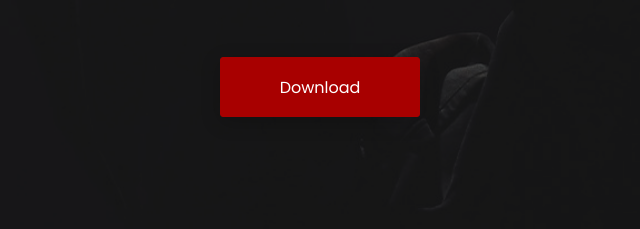
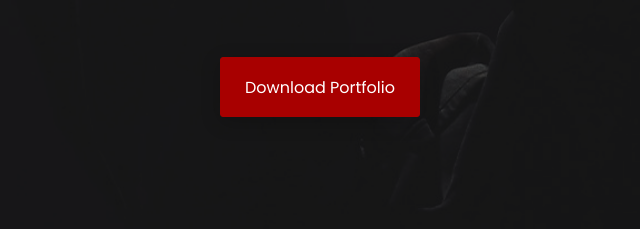
Before and after one commit to moonproduction/fr, a plain HTML site: page index.html in a window 1280 px wide. Shown: the part 543-772 px from the top of the page, 320-960 px from the left. Drawn offline with nearby package versions, Linux system fonts and the light colour scheme.

Commit message:
Update index.html

```diff
--- a/index.html
+++ b/index.html
@@ -103,7 +103,7 @@
 						<div class="header-text">
 							<h2><span></span>Bienvenue<br>Chez<br>MOON production<span>.</span>   </h2>
 							<p>developed by Julien Cottard</p>
-							<a href="https://moonproduction.github.io/fr/Portfolio_Julien_COTTARD.pdf" download>download</a>
+							<a href="https://moonproduction.github.io/fr/Portfolio_Julien_COTTARD.pdf" download>download portfolio</a>
 						</div><!--/.header-text-->
 					</div><!--/.col-->
 				</div><!-- /.row-->
```
